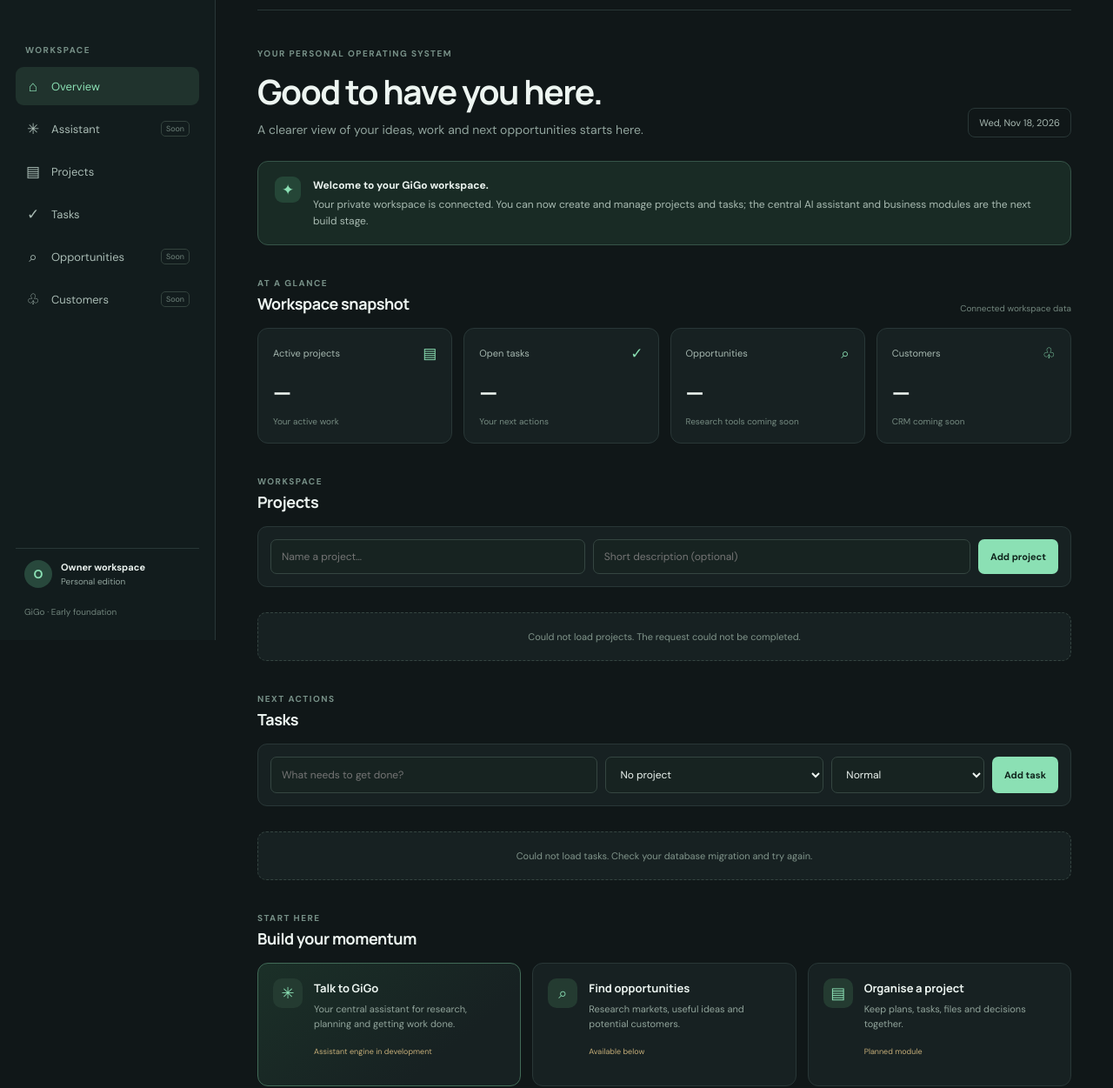
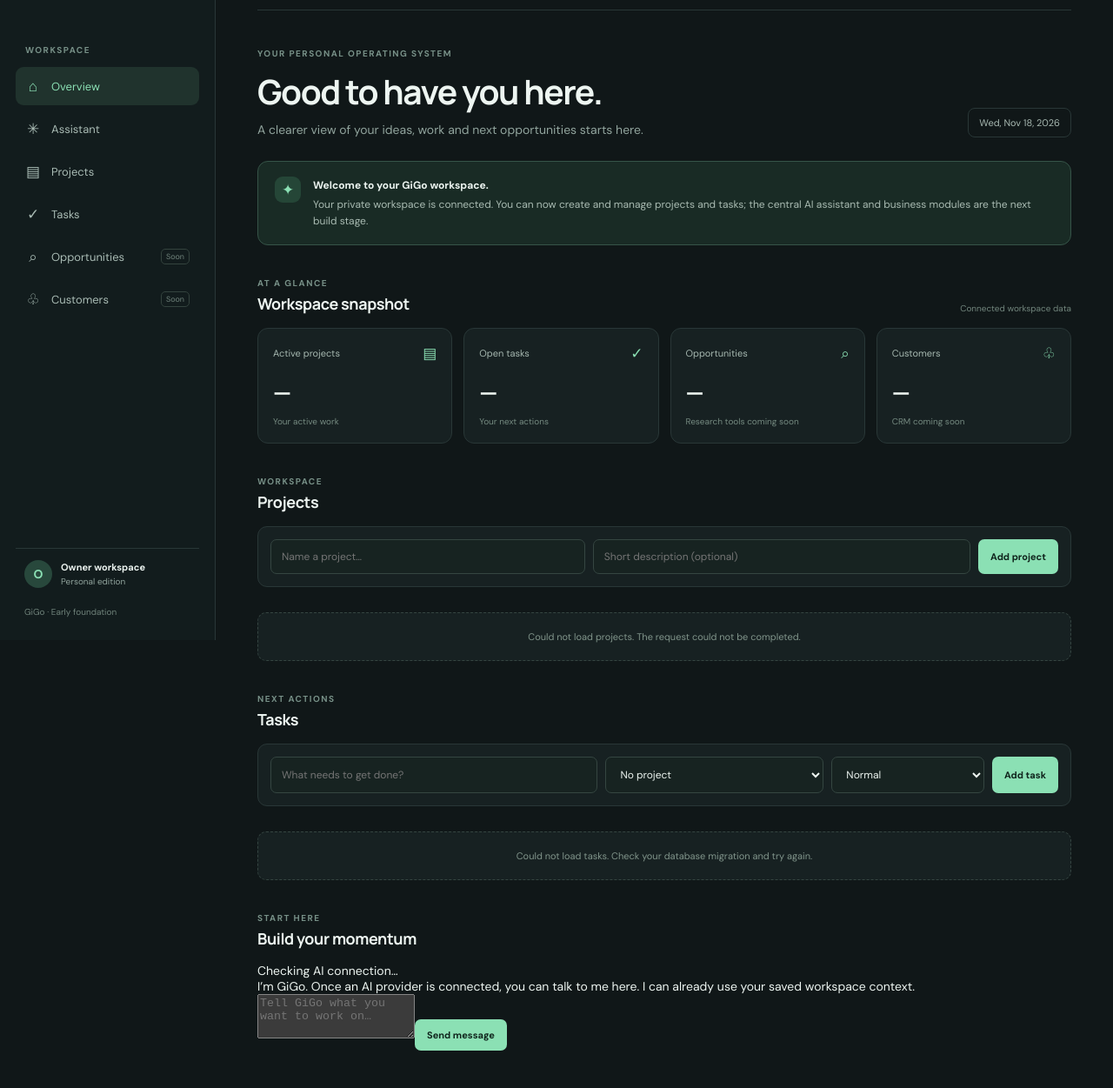
Before and after one commit to StanLeeSTT/GiGo, a website: page public/overview.html in a window 1280 px wide. Shown: the part 64-1315 px from the top of the page at 87% size. Drawn offline with Linux system fonts and the light colour scheme; no server answers; sample sign-in values are in the browser's storage.

Commit message:
Add GiGo assistant chat interface to workspace

```diff
--- a/public/overview.html
+++ b/public/overview.html
@@ -1,10 +1,10 @@
 <!doctype html>
-<html lang="en"><head><meta charset="UTF-8"><meta name="viewport" content="width=device-width,initial-scale=1"><meta name="theme-color" content="#101a1b"><meta name="description" content="Your private GiGo workspace overview."><title>Overview · GiGo</title><link rel="stylesheet" href="/styles.css"><script src="/overview.js" defer></script></head><body><div class="app-shell"><aside class="sidebar"><a class="brand" href="/overview"><span class="brand-mark">G</span><span>GiGo</span></a><p class="nav-label">WORKSPACE</p><nav class="nav-list"><a class="nav-link active" href="/overview"><span class="nav-icon">⌂</span> Overview</a><a class="nav-link" href="#assistant"><span class="nav-icon">✳</span> Assistant <span class="soon">Soon</span></a><a class="nav-link" href="#projects"><span class="nav-icon">▤</span> Projects</a><a class="nav-link" href="#tasks"><span class="nav-icon">✓</span> Tasks</a><a class="nav-link" href="#opportunities"><span class="nav-icon">⌕</span> Opportunities <span class="soon">Soon</span></a><a class="nav-link" href="#customers"><span class="nav-icon">♧</span> Customers <span class="soon">Soon</span></a></nav><div class="sidebar-bottom"><div class="owner-card"><div class="owner-avatar">O</div><div><strong>Owner workspace</strong><small>Personal edition</small></div></div><span class="version-label">GiGo · Early foundation</span></div></aside>
+<html lang="en"><head><meta charset="UTF-8"><meta name="viewport" content="width=device-width,initial-scale=1"><meta name="theme-color" content="#101a1b"><meta name="description" content="Your private GiGo workspace overview."><title>Overview · GiGo</title><link rel="stylesheet" href="/styles.css"><script src="/overview.js" defer></script></head><body><div class="app-shell"><aside class="sidebar"><a class="brand" href="/overview"><span class="brand-mark">G</span><span>GiGo</span></a><p class="nav-label">WORKSPACE</p><nav class="nav-list"><a class="nav-link active" href="/overview"><span class="nav-icon">⌂</span> Overview</a><a class="nav-link" href="#assistant"><span class="nav-icon">✳</span> Assistant</a><a class="nav-link" href="#projects"><span class="nav-icon">▤</span> Projects</a><a class="nav-link" href="#tasks"><span class="nav-icon">✓</span> Tasks</a><a class="nav-link" href="#opportunities"><span class="nav-icon">⌕</span> Opportunities <span class="soon">Soon</span></a><a class="nav-link" href="#customers"><span class="nav-icon">♧</span> Customers <span class="soon">Soon</span></a></nav><div class="sidebar-bottom"><div class="owner-card"><div class="owner-avatar">O</div><div><strong>Owner workspace</strong><small>Personal edition</small></div></div><span class="version-label">GiGo · Early foundation</span></div></aside>
 <main class="main-content"><header class="topbar"><div class="breadcrumb">Workspace <span>/</span> Overview</div><div class="topbar-right"><span class="environment"><i></i> Foundation stage</span><span class="owner-email" id="owner-email">Checking account…</span><button class="secondary-button" id="signout-button" type="button">Sign out</button></div></header>
 <section class="welcome-section"><div><p class="eyebrow">YOUR PERSONAL OPERATING SYSTEM</p><h1>Good to have you here.</h1><p class="welcome-copy">A clearer view of your ideas, work and next opportunities starts here.</p></div><div class="date-chip" id="today-date"></div></section>
 <section class="notice"><span class="notice-icon">✦</span><div><strong>Welcome to your GiGo workspace.</strong><p>Your private workspace is connected. You can now create and manage projects and tasks; the central AI assistant and business modules are the next build stage.</p></div></section>
 <section class="section-block"><div class="section-heading"><div><p class="eyebrow">AT A GLANCE</p><h2>Workspace snapshot</h2></div><span class="muted-label">Connected workspace data</span></div><div class="stats-grid"><article class="stat-card"><div class="stat-top"><span>Active projects</span><span class="stat-icon">▤</span></div><strong>—</strong><small>Your active work</small></article><article class="stat-card"><div class="stat-top"><span>Open tasks</span><span class="stat-icon">✓</span></div><strong>—</strong><small>Your next actions</small></article><article class="stat-card"><div class="stat-top"><span>Opportunities</span><span class="stat-icon">⌕</span></div><strong>—</strong><small>Research tools coming soon</small></article><article class="stat-card"><div class="stat-top"><span>Customers</span><span class="stat-icon">♧</span></div><strong>—</strong><small>CRM coming soon</small></article></div></section>
 <section class="section-block" id="projects"><div class="section-heading"><div><p class="eyebrow">WORKSPACE</p><h2>Projects</h2></div></div><form class="inline-form" id="project-form"><input id="project-name" maxlength="160" placeholder="Name a project…" required><input id="project-description" maxlength="1000" placeholder="Short description (optional)"><button class="primary-button" type="submit">Add project</button></form><p class="inline-message" id="project-message" role="status"></p><div class="record-list" id="project-list"><div class="empty-record">Loading projects…</div></div></section>
 <section class="section-block" id="tasks"><div class="section-heading"><div><p class="eyebrow">NEXT ACTIONS</p><h2>Tasks</h2></div></div><form class="inline-form task-form" id="task-form"><input id="task-title" maxlength="240" placeholder="What needs to get done?" required><select id="task-project"><option value="">No project</option></select><select id="task-priority"><option value="normal">Normal</option><option value="low">Low</option><option value="high">High</option><option value="urgent">Urgent</option></select><button class="primary-button" type="submit">Add task</button></form><p class="inline-message" id="task-message" role="status"></p><div class="record-list" id="task-list"><div class="empty-record">Loading tasks…</div></div></section>
-<section class="section-block" id="assistant"><div class="section-heading"><div><p class="eyebrow">START HERE</p><h2>Build your momentum</h2></div></div><div class="action-grid"><article class="action-card featured"><div class="action-symbol">✳</div><div><h3>Talk to GiGo</h3><p>Your central assistant for research, planning and getting work done.</p><span class="card-status">Assistant engine in development</span></div></article><article class="action-card"><div class="action-symbol">⌕</div><div><h3>Find opportunities</h3><p>Research markets, useful ideas and potential customers.</p><span class="card-status">Available below</span></div></article><article class="action-card"><div class="action-symbol">▤</div><div><h3>Organise a project</h3><p>Keep plans, tasks, files and decisions together.</p><span class="card-status">Planned module</span></div></article></div></section>
+<section class="section-block" id="assistant"><div class="section-heading"><div><p class="eyebrow">START HERE</p><h2>Build your momentum</h2></div></div><div class="assistant-panel"><div class="assistant-status" id="assistant-status">Checking AI connection…</div><div class="assistant-messages" id="assistant-messages" aria-live="polite"><div class="assistant-bubble assistant-note">I’m GiGo. Once an AI provider is connected, you can talk to me here. I can already use your saved workspace context.</div></div><form id="assistant-form" class="assistant-form"><textarea id="assistant-input" rows="3" maxlength="12000" placeholder="Tell GiGo what you want to work on…" required></textarea><button class="primary-button" type="submit">Send message</button></form><p class="inline-message" id="assistant-message" role="status"></p></div></section>
 <section class="section-block"><div class="section-heading"><div><p class="eyebrow">YOUR WORK</p><h2>Recent activity</h2></div></div><div class="empty-state"><span class="empty-icon">◷</span><strong>Your activity will show up here.</strong><p>GiGo will keep a timeline of projects, tasks and important actions once the workspace database features are connected.</p></div></section><footer class="footer"><span>GiGo · Built for one owner, with room to grow.</span><span id="api-status" class="api-status"><i></i> Checking API…</span></footer></main></div></body></html>
```
